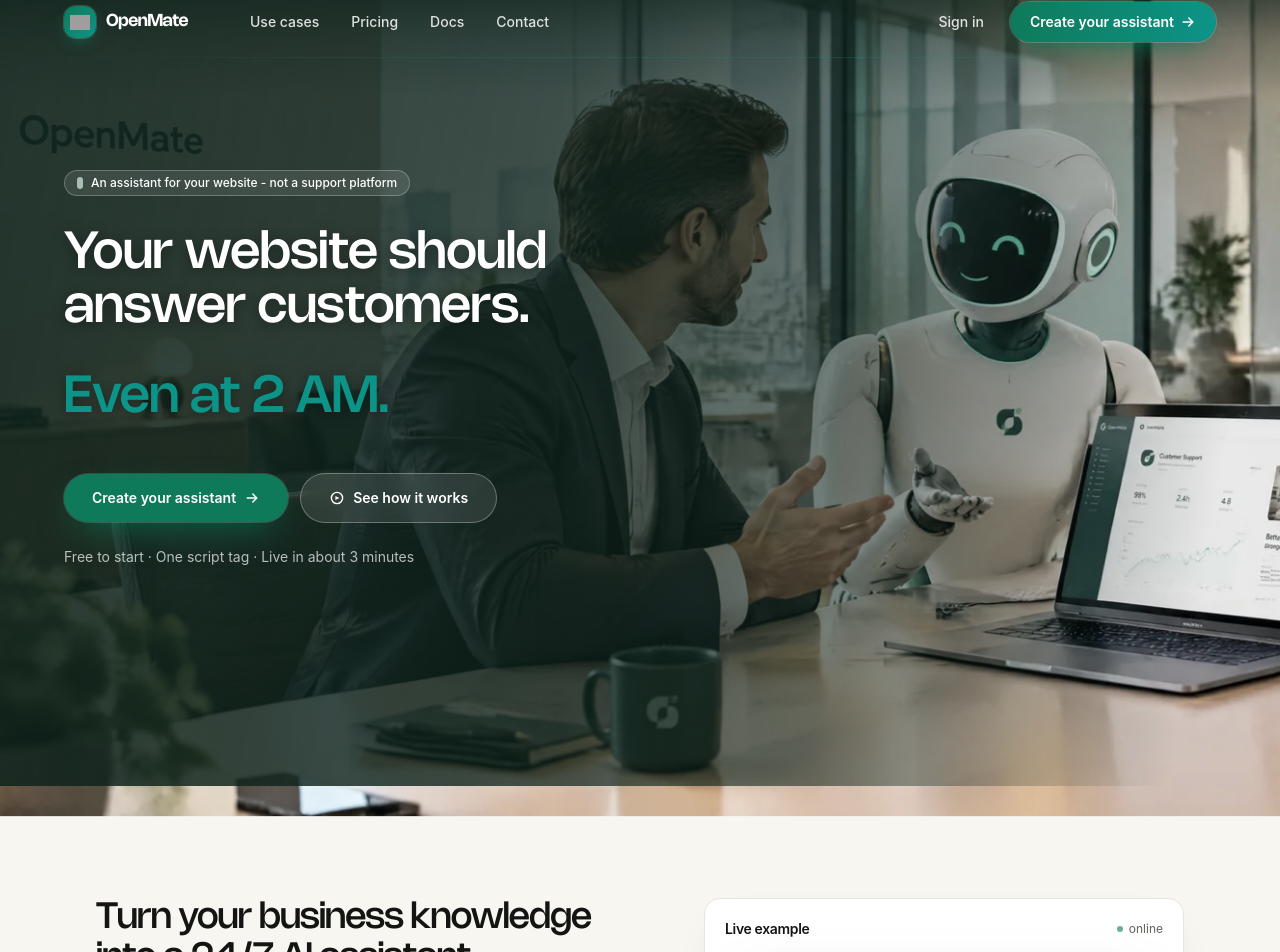
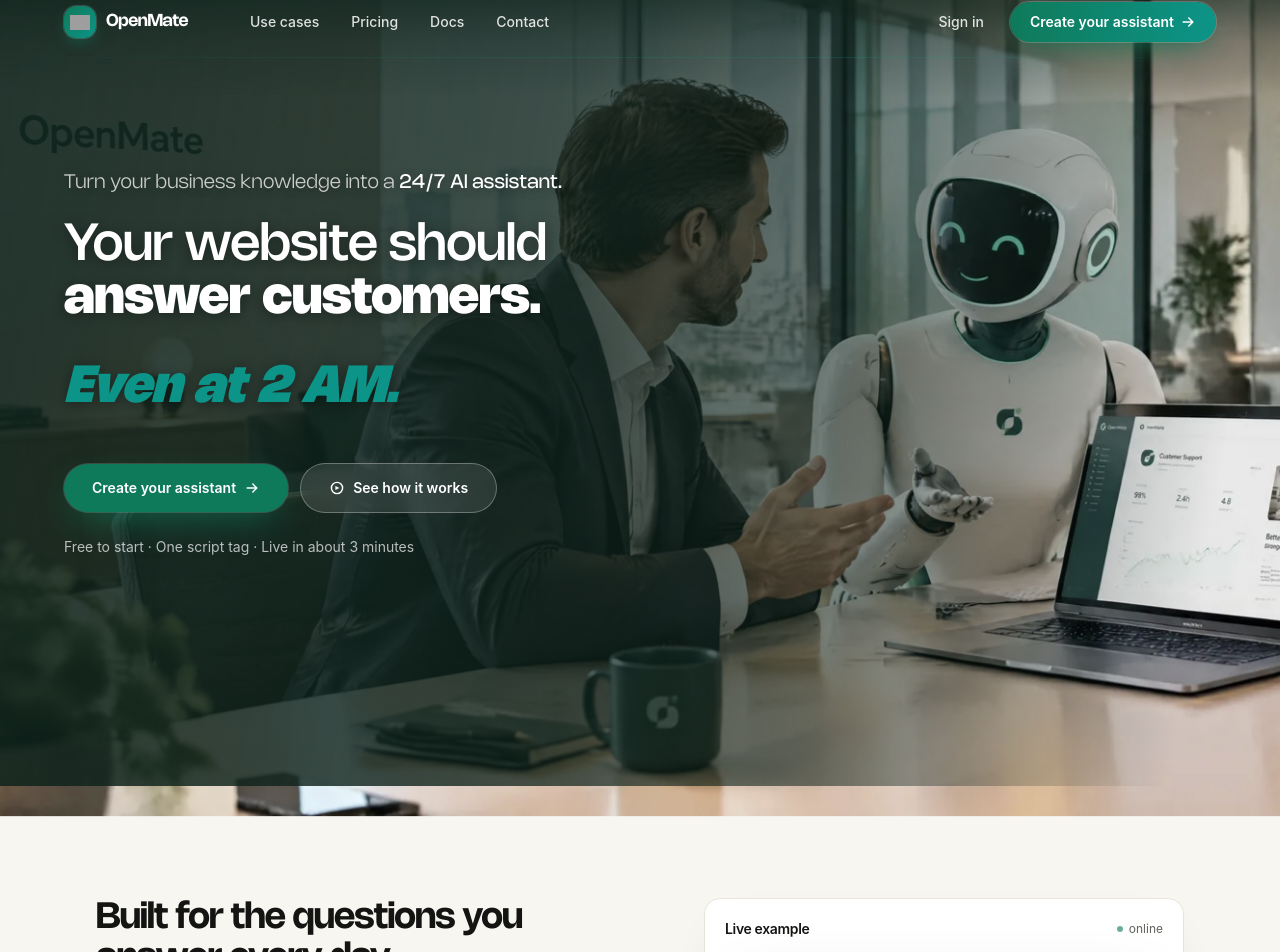
Before and after one commit to mahadanisubh/Openmate-dashboard, a Next.js app: page / in a window 1280 px wide. Shown: the part 14-966 px from the top of the page. Built offline with nearby package versions, Linux system fonts and the light colour scheme; grey boxes are pictures that could not be loaded.

Commit message:
feat(home): drop the hero badge, lead with the supporting line, vary display weights

```diff
--- a/src/components/hero.jsx
+++ b/src/components/hero.jsx
@@ -110,20 +110,22 @@
           {/* Top padding includes the ~4rem the nav occupies, so the headline holds the position it
            * was tuned to now that the header is out of flow. */}
           <div className="relative w-full px-6 pt-30 sm:px-10 sm:pt-36 lg:px-16 lg:pt-42 xl:pt-46">
-            <Reveal as="span">
-              <span className="inline-flex items-center gap-2 rounded-full border border-white/25 bg-white/10 px-3 py-1 text-xs font-medium text-white backdrop-blur-sm">
-                <span className="h-3 w-1.5 rounded-full bg-accent-soft animate-pulse" />
-                An assistant for your website - not a support platform
-              </span>
+            {/* The supporting statement leads, set light and small so the headline below carries the
+             * weight — the two read as one lockup, not a badge above a title. */}
+            <Reveal delay={0.02}>
+              <p className="max-w-2xl font-display text-[clamp(1rem,1.5vw,1.35rem)] font-light leading-snug tracking-[0.01em] text-white/75 [text-shadow:0_2px_10px_rgba(0,0,0,0.35)]">
+                Turn your business knowledge into a{' '}
+                <span className="font-normal text-white">24/7 AI assistant.</span>
+              </p>
             </Reveal>
 
             <motion.h1
-              className="mt-4 font-display leading-[1.05] tracking-tight text-white [text-shadow:0_2px_14px_rgba(0,0,0,0.4)] sm:mt-6 lg:mt-8"
+              className="mt-4 font-display leading-[1.03] tracking-tight text-white [text-shadow:0_2px_14px_rgba(0,0,0,0.4)] sm:mt-5 lg:mt-6"
               style={reduce ? undefined : { fontWeight: weight, opacity: fade }}
             >
-              <span className="block text-[clamp(1.75rem,4vw,5rem)]">Your website should</span>
-              <span className="block text-[clamp(1.75rem,4vw,5rem)]">answer customers.</span>
-              <span className="mt-5 block text-[clamp(1.75rem,4vw,5rem)] text-mint sm:mt-7 lg:mt-9">
+              <span className="block text-[clamp(1.75rem,4vw,5rem)] font-medium">Your website should</span>
+              <span className="block text-[clamp(1.75rem,4vw,5rem)] font-extrabold">answer customers.</span>
+              <span className="mt-5 block text-[clamp(1.75rem,4vw,5rem)] font-black text-mint italic sm:mt-7 lg:mt-9">
                 Even at 2&nbsp;AM.
               </span>
             </motion.h1>
@@ -174,9 +176,9 @@
         <div className="grid items-start gap-14 lg:grid-cols-[1.1fr_1fr] lg:gap-20">
           <div>
             <Reveal>
-              <ScrollWeight from={400} to={600}>
+              <ScrollWeight from={500} to={800}>
                 <h2 className="max-w-xl font-display text-3xl leading-[1.12] tracking-tight sm:text-4xl">
-                  Turn your business knowledge into a 24/7 AI assistant.
+                  Built for the questions you answer every day.
                 </h2>
               </ScrollWeight>
             </Reveal>
```
